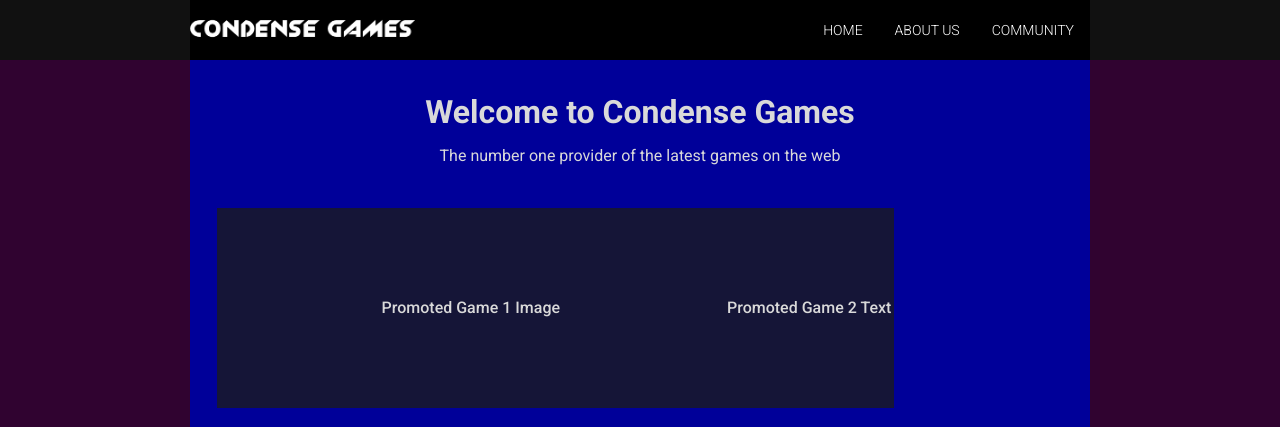
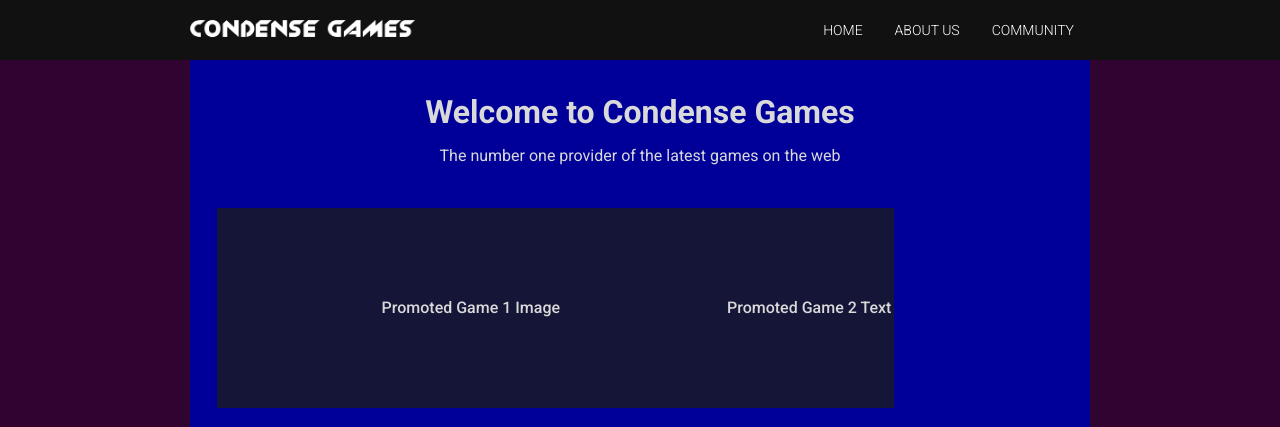
Before and after one commit to swafit/JS_project_phase_1-1, a PHP site: page / in a window 1280 px wide. Shown: the top 427 px of the page. Run offline with PHP 8.4, Linux system fonts and the light colour scheme.

Commit message:
Fixed Nav Color issue on home page

```diff
--- a/css/index.css
+++ b/css/index.css
@@ -15,6 +15,6 @@
 .index-main-list div:first-of-type {
     width: 60%;
 }
-nav div.wrapper{
+/* nav div.wrapper{
   background-color:black;
-}
+} */
```
